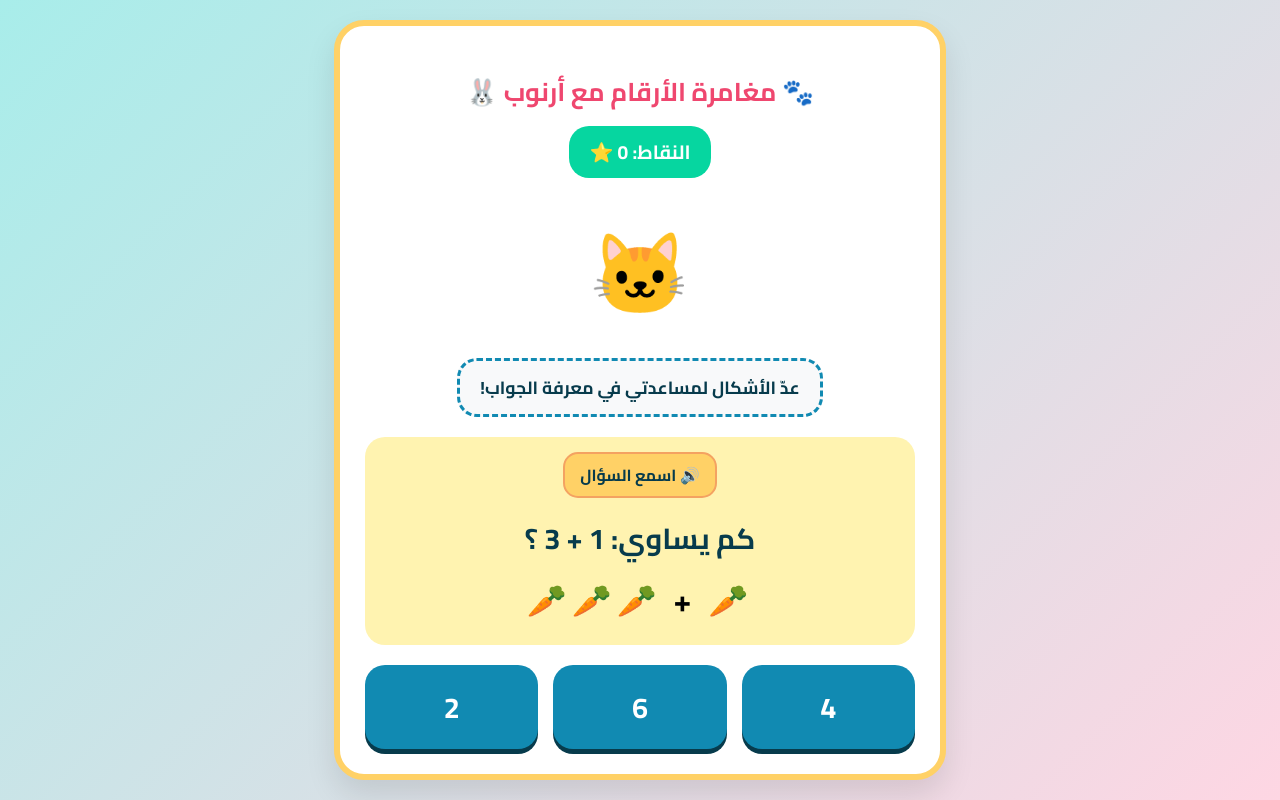
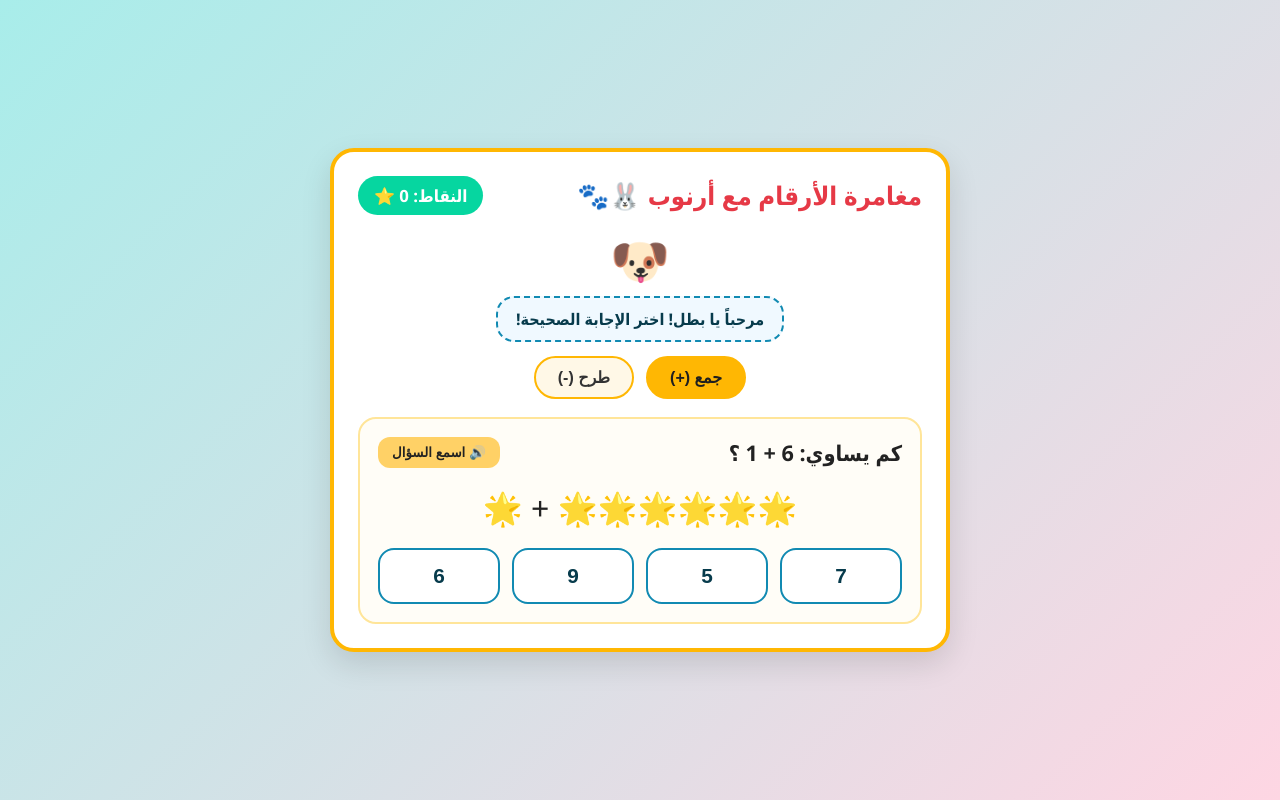
Before and after one commit to sweetozzie1/arnob-game-game, a plain HTML site: page index.html in a window 1280 px wide. Drawn offline with Linux system fonts and the light colour scheme.

Commit message:
Add files via upload
Add addition and subtraction modes

```diff
--- a/index.html
+++ b/index.html
@@ -1,34 +1,37 @@
 <!DOCTYPE html>
 <html lang="ar" dir="rtl">
 <head>
-  <meta charset="UTF-8">
-  <meta name="viewport" content="width=device-width, initial-scale=1.0">
-  <title>مغامرة الرياضيات مع الأصدقاء</title>
-  <link rel="stylesheet" href="style.css">
+  <meta charset="UTF-8" />
+  <meta name="viewport" content="width=device-width, initial-scale=1.0" />
+  <title>مغامرة الأرقام مع أرنوب</title>
+  <link rel="stylesheet" href="style.css" />
 </head>
 <body>
-  <div class="game-container">
-    <div class="header">
-      <h1>🐾 مغامرة الأرقام مع أرنوب 🐰</h1>
-      <div class="score-board">النقاط: <span id="score">0</span> ⭐</div>
+  <main class="game-container">
+    <header class="game-header">
+      <h1>مغامرة الأرقام مع أرنوب 🐰🐾</h1>
+      <div class="score-badge">النقاط: <span id="score">0</span> ⭐</div>
+    </header>
+
+    <section class="mascot-box">
+      <div id="mascot" class="mascot">🐰</div>
+      <p id="bubble" class="bubble">مرحباً يا بطل! اختر الإجابة الصحيحة!</p>
+    </section>
+
+    <div class="mode-selector" role="group" aria-label="اختر نوع العملية">
+      <button type="button" class="mode-btn active" data-mode="add">جمع (+)</button>
+      <button type="button" class="mode-btn" data-mode="sub">طرح (-)</button>
     </div>
 
-    <!-- شخصية الحيوان الأليف -->
-    <div class="mascot-area">
-      <div id="mascot" class="mascot">🐰</div>
-      <div id="speech-bubble" class="speech-bubble">مرحباً يا بطل! اضغط على أي رقم لنبدأ!</div>
-    </div>
-
-    <!-- منطقة السؤال -->
-    <div class="question-box">
-      <button id="speak-btn" class="speak-btn" title="اسمع السؤال">🔊 اسمع السؤال</button>
-      <p id="question-text">كم يساوي: 2 + 3 ؟</p>
-      <div id="visual-items" class="visual-items">🍎🍎 + 🍎🍎🍎</div>
-    </div>
-
-    <!-- أزرار الإجابات -->
-    <div id="options-container" class="options-container"></div>
-  </div>
+    <section class="question-box">
+      <div class="question-top">
+        <p id="question-text" class="question-text">كم يساوي: 2 + 3 ؟</p>
+        <button id="speak-btn" type="button" class="speak-btn">🔊 اسمع السؤال</button>
+      </div>
+      <div id="visual-items" class="visual-items"></div>
+      <div id="choices" class="choices"></div>
+    </section>
+  </main>
 
   <script src="script.js"></script>
 </body>
--- a/script.js
+++ b/script.js
@@ -1,135 +1,142 @@
-const mascots = ['🐰', '🐻', '🐶', '🐱', '🐼', '🦊'];
-const items = ['🍎', '🍌', '🍓', '🥕', '🍪', '⭐'];
+const mascots = ['🐰', '🐱', '🐶', '🐼', '🦊'];
+const symbols = ['🍎', '🍓', '🌟', '🧁', '🎈'];
 
 let score = 0;
 let currentAnswer = 0;
 let currentSpokenQuestion = '';
+let currentMode = 'add';
+let movedToNext = false;
 let nextQuestionTimeout = null;
 
 const scoreEl = document.getElementById('score');
 const mascotEl = document.getElementById('mascot');
-const bubbleEl = document.getElementById('speech-bubble');
-const questionEl = document.getElementById('question-text');
-const visualEl = document.getElementById('visual-items');
-const optionsEl = document.getElementById('options-container');
+const bubbleEl = document.getElementById('bubble');
+const questionTextEl = document.getElementById('question-text');
+const visualItemsEl = document.getElementById('visual-items');
+const choicesEl = document.getElementById('choices');
 const speakBtn = document.getElementById('speak-btn');
+const modeButtons = document.querySelectorAll('.mode-btn');
 
-function speakText(text, onEndCallback = null) {
+function playSound(type) {
   try {
-    if ('speechSynthesis' in window) {
-      window.speechSynthesis.cancel();
-      const utterance = new SpeechSynthesisUtterance(text);
-      utterance.lang = 'ar-SA';
-      utterance.rate = 0.85;
-      utterance.pitch = 1.1;
+    const AudioCtx = window.AudioContext || window.webkitAudioContext;
+    if (!AudioCtx) return;
+    const ctx = new AudioCtx();
+    const osc = ctx.createOscillator();
+    const gain = ctx.createGain();
+    osc.connect(gain);
+    gain.connect(ctx.destination);
 
-      if (onEndCallback) {
-        utterance.onend = onEndCallback;
-      }
+    if (type === 'win') {
+      osc.frequency.setValueAtTime(523.25, ctx.currentTime);
+      osc.frequency.setValueAtTime(659.25, ctx.currentTime + 0.12);
+      osc.frequency.setValueAtTime(783.99, ctx.currentTime + 0.24);
+    } else {
+      osc.frequency.setValueAtTime(260, ctx.currentTime);
+      osc.frequency.setValueAtTime(195, ctx.currentTime + 0.16);
+    }
 
-      window.speechSynthesis.speak(utterance);
-    } else if (onEndCallback) {
-      setTimeout(onEndCallback, 3500);
-    }
+    gain.gain.setValueAtTime(0.12, ctx.currentTime);
+    osc.start();
+    osc.stop(ctx.currentTime + 0.35);
   } catch (e) {
-    if (onEndCallback) {
-      setTimeout(onEndCallback, 3500);
-    }
+    // تجاهل إذا منع المتصفح الصوت قبل التفاعل
   }
 }
 
-function playSound(type) {
-  try {
-    const AudioContextClass = window.AudioContext || window.webkitAudioContext;
-    if (!AudioContextClass) return;
+function speakText(text, onDone) {
+  if (!('speechSynthesis' in window)) {
+    if (typeof onDone === 'function') onDone();
+    return;
+  }
+  window.speechSynthesis.cancel();
+  const utterance = new SpeechSynthesisUtterance(text);
+  utterance.lang = 'ar-SA';
+  utterance.rate = 0.95;
+  if (typeof onDone === 'function') {
+    utterance.onend = onDone;
+  }
+  window.speechSynthesis.speak(utterance);
+}
 
-    const audioCtx = new AudioContextClass();
-    const oscillator = audioCtx.createOscillator();
-    const gainNode = audioCtx.createGain();
+function buildMathPair() {
+  if (currentMode === 'sub') {
+    const a = Math.floor(Math.random() * 8) + 2; // 2 إلى 9
+    const b = Math.floor(Math.random() * (a + 1)); // 0 إلى a لتجنب السالب
+    return {
+      a,
+      b,
+      operator: '-',
+      answer: a - b,
+      spoken: `كم يساوي ${a} ناقص ${b}؟`
+    };
+  }
 
-    oscillator.connect(gainNode);
-    gainNode.connect(audioCtx.destination);
+  const a = Math.floor(Math.random() * 6) + 1; // 1 إلى 6
+  const b = Math.floor(Math.random() * 6) + 1; // 1 إلى 6
+  return {
+    a,
+    b,
+    operator: '+',
+    answer: a + b,
+    spoken: `كم يساوي ${a} زائد ${b}؟`
+  };
+}
 
-    if (type === 'win') {
-      oscillator.type = 'triangle';
-      oscillator.frequency.setValueAtTime(523.25, audioCtx.currentTime);
-      oscillator.frequency.setValueAtTime(659.25, audioCtx.currentTime + 0.12);
-      oscillator.frequency.setValueAtTime(783.99, audioCtx.currentTime + 0.24);
-      gainNode.gain.setValueAtTime(0.2, audioCtx.currentTime);
-      oscillator.start();
-      oscillator.stop(audioCtx.currentTime + 0.45);
-    } else {
-      oscillator.type = 'sine';
-      oscillator.frequency.setValueAtTime(300, audioCtx.currentTime);
-      oscillator.frequency.setValueAtTime(250, audioCtx.currentTime + 0.18);
-      gainNode.gain.setValueAtTime(0.15, audioCtx.currentTime);
-      oscillator.start();
-      oscillator.stop(audioCtx.currentTime + 0.35);
-    }
-  } catch (e) {
-    // تجاهل أي خطأ صوتي حتى لا يوقف اللعبة
+function buildChoices(correctAnswer) {
+  const set = new Set([correctAnswer]);
+  while (set.size < 4) {
+    const delta = Math.floor(Math.random() * 5) - 2; // -2 إلى +2
+    const candidate = Math.max(0, correctAnswer + delta);
+    set.add(candidate);
   }
+  return Array.from(set).sort(() => Math.random() - 0.5);
 }
 
 function generateQuestion() {
-  if (nextQuestionTimeout) {
-    clearTimeout(nextQuestionTimeout);
-    nextQuestionTimeout = null;
+  movedToNext = false;
+  clearTimeout(nextQuestionTimeout);
+
+  const pair = buildMathPair();
+  currentAnswer = pair.answer;
+  currentSpokenQuestion = pair.spoken;
+
+  const symbol = symbols[Math.floor(Math.random() * symbols.length)];
+  const mascot = mascots[Math.floor(Math.random() * mascots.length)];
+
+  if (mascotEl) mascotEl.textContent = mascot;
+  if (questionTextEl) {
+    questionTextEl.textContent = `كم يساوي: ${pair.a} ${pair.operator} ${pair.b} ؟`;
+  }
+  if (visualItemsEl) {
+    const leftGroup = symbol.repeat(pair.a);
+    const rightGroup = pair.b > 0 ? symbol.repeat(pair.b) : '0';
+    visualItemsEl.textContent = `${leftGroup} ${pair.operator} ${rightGroup}`;
   }
 
-  mascotEl.classList.remove('happy');
-
-  const randomMascot = mascots[Math.floor(Math.random() * mascots.length)];
-  const randomItem = items[Math.floor(Math.random() * items.length)];
-  mascotEl.textContent = randomMascot;
-
-  const num1 = Math.floor(Math.random() * 5) + 1;
-  const num2 = Math.floor(Math.random() * 5) + 1;
-  currentAnswer = num1 + num2;
-
-  questionEl.textContent = `كم يساوي: ${num1} + ${num2} ؟`;
-  visualEl.textContent = `${randomItem.repeat(num1)} + ${randomItem.repeat(num2)}`;
-  bubbleEl.textContent = 'عدّ الأشكال لمساعدتي في معرفة الجواب!';
-
-  currentSpokenQuestion = `كم يساوي ${num1} زائد ${num2} ؟`;
-  speakText(currentSpokenQuestion);
-
-  generateOptions(currentAnswer);
-}
-
-function generateOptions(correct) {
-  optionsEl.innerHTML = '';
-  const choices = [correct];
-
-  while (choices.length < 3) {
-    const wrong = Math.floor(Math.random() * 10) + 1;
-    if (!choices.includes(wrong)) {
-      choices.push(wrong);
-    }
+  if (choicesEl) {
+    choicesEl.innerHTML = '';
+    const options = buildChoices(pair.answer);
+    options.forEach((opt) => {
+      const btn = document.createElement('button');
+      btn.type = 'button';
+      btn.className = 'choice-btn';
+      btn.textContent = opt;
+      btn.onclick = () => checkAnswer(opt);
+      choicesEl.appendChild(btn);
+    });
   }
-
-  choices.sort(() => Math.random() - 0.5);
-
-  choices.forEach((choice) => {
-    const btn = document.createElement('button');
-    btn.classList.add('option-btn');
-    btn.textContent = choice;
-    btn.onclick = () => checkAnswer(choice);
-    optionsEl.appendChild(btn);
-  });
 }
 
 function checkAnswer(selected) {
   if (selected === currentAnswer) {
+    score += 1;
+    if (scoreEl) scoreEl.textContent = score;
     playSound('win');
-    score += 10;
-    scoreEl.textContent = score;
-    mascotEl.classList.add('happy');
 
-    const winMsg = 'رائع! إجابة صحيحة يا عبقري';
-    bubbleEl.textContent = `${winMsg} 🎉`;
+    const winMsg = 'أحسنت يا بطل! إجابة صحيحة!';
+    if (bubbleEl) bubbleEl.textContent = `${winMsg} 🌟`;
 
-    let movedToNext = false;
     const goNext = () => {
       if (!movedToNext) {
         movedToNext = true;
@@ -138,17 +145,31 @@ function checkAnswer(selected) {
       }
     };
 
-    nextQuestionTimeout = setTimeout(goNext, 4000);
+    nextQuestionTimeout = setTimeout(goNext, 3500);
     speakText(winMsg, () => {
-      setTimeout(goNext, 800);
+      setTimeout(goNext, 700);
     });
   } else {
     playSound('lose');
-    const tryMsg = 'حاول مرة أخرى، أنا أثق بك';
-    bubbleEl.textContent = `${tryMsg} 💪`;
+    const tryMsg = 'حاول مرة أخرى، أنا أثق بك!';
+    if (bubbleEl) bubbleEl.textContent = `${tryMsg} 💪`;
     speakText(tryMsg);
   }
 }
+
+modeButtons.forEach((btn) => {
+  btn.addEventListener('click', () => {
+    currentMode = btn.dataset.mode;
+    modeButtons.forEach((b) => b.classList.toggle('active', b === btn));
+    if (bubbleEl) {
+      bubbleEl.textContent =
+        currentMode === 'add'
+          ? 'اخترنا الجمع (+) — هيا نحسب معاً!'
+          : 'اخترنا الطرح (-) — ركّز جيداً يا بطل!';
+    }
+    generateQuestion();
+  });
+});
 
 if (speakBtn) {
   speakBtn.onclick = () => speakText(currentSpokenQuestion);
--- a/style.css
+++ b/style.css
@@ -1,130 +1,160 @@
-@import url('https://fonts.googleapis.com/css2?family=Cairo:wght@700;900&display=swap');
+* {
+  box-sizing: border-box;
+}
 
 body {
-  font-family: 'Cairo', sans-serif;
-  background: linear-gradient(135deg, #a8edea 0%, #fed6e3 100%);
+  margin: 0;
+  min-height: 100vh;
   display: flex;
   justify-content: center;
   align-items: center;
-  min-height: 100vh;
-  margin: 0;
+  padding: 20px;
+  font-family: "Segoe UI", Tahoma, Geneva, Verdana, sans-serif;
+  background: linear-gradient(135deg, #a8edea 0%, #fed6e3 100%);
+  color: #222;
 }
 
 .game-container {
+  width: 100%;
+  max-width: 620px;
   background: #ffffff;
-  width: 90%;
-  max-width: 550px;
-  border-radius: 30px;
-  padding: 25px;
-  box-shadow: 0 15px 30px rgba(0,0,0,0.1);
-  text-align: center;
-  border: 6px solid #ffd166;
+  border: 4px solid #ffb703;
+  border-radius: 24px;
+  padding: 24px;
+  box-shadow: 0 12px 30px rgba(0, 0, 0, 0.12);
 }
 
-.header h1 {
-  color: #ef476f;
-  font-size: 1.6rem;
-  margin-bottom: 10px;
+.game-header {
+  display: flex;
+  flex-wrap: wrap;
+  justify-content: space-between;
+  align-items: center;
+  gap: 12px;
+  margin-bottom: 16px;
 }
 
-.score-board {
-  background: #06d6a0;
-  color: white;
-  display: inline-block;
-  padding: 8px 20px;
-  border-radius: 20px;
-  font-size: 1.2rem;
+.game-header h1 {
+  margin: 0;
+  font-size: 1.6rem;
+  color: #e63946;
 }
 
-.mascot-area {
-  margin: 20px 0;
-  display: flex;
-  flex-direction: column;
-  align-items: center;
+.score-badge {
+  background: #06d6a0;
+  color: #ffffff;
+  font-weight: bold;
+  padding: 8px 16px;
+  border-radius: 999px;
+  font-size: 1.05rem;
+}
+
+.mascot-box {
+  text-align: center;
+  margin-bottom: 12px;
 }
 
 .mascot {
-  font-size: 5rem;
-  transition: transform 0.3s ease;
+  font-size: 3rem;
+  line-height: 1.2;
+}
+
+.bubble {
+  display: inline-block;
+  margin: 8px auto 0;
+  padding: 10px 18px;
+  border: 2px dashed #118ab2;
+  border-radius: 18px;
+  background: #f0f9ff;
+  font-weight: bold;
+  color: #073b4c;
+}
+
+.mode-selector {
+  display: flex;
+  justify-content: center;
+  gap: 12px;
+  margin: 14px 0 18px;
+}
+
+.mode-btn {
+  padding: 10px 22px;
+  font-size: 1rem;
+  font-weight: bold;
+  border: 2px solid #ffb703;
+  border-radius: 999px;
+  background-color: #fff8e7;
+  color: #333;
+  cursor: pointer;
+  transition: transform 0.15s ease, background-color 0.2s ease;
+}
+
+.mode-btn:hover {
+  transform: translateY(-2px);
+}
+
+.mode-btn.active {
+  background-color: #ffb703;
+  color: #1f1f1f;
+}
+
+.question-box {
+  background: #fffdf7;
+  border-radius: 18px;
+  padding: 18px;
+  border: 2px solid #ffe599;
+}
+
+.question-top {
+  display: flex;
+  flex-wrap: wrap;
+  justify-content: space-between;
+  align-items: center;
+  gap: 10px;
+}
+
+.question-text {
+  margin: 0;
+  font-size: 1.35rem;
+  font-weight: bold;
+}
+
+.speak-btn {
+  padding: 8px 14px;
+  border: none;
+  border-radius: 12px;
+  background: #ffd166;
+  color: #222;
+  font-weight: bold;
   cursor: pointer;
 }
 
-.mascot.happy {
-  animation: bounce 0.6s infinite alternate;
+.visual-items {
+  margin: 18px 0;
+  font-size: 2rem;
+  text-align: center;
+  min-height: 44px;
 }
 
-@keyframes bounce {
-  from { transform: translateY(0); }
-  to { transform: translateY(-20px); }
+.choices {
+  display: grid;
+  grid-template-columns: repeat(auto-fit, minmax(95px, 1fr));
+  gap: 12px;
+  margin-top: 14px;
 }
 
-.speech-bubble {
-  background: #f8f9fa;
-  border: 3px dashed #118ab2;
-  padding: 10px 20px;
-  border-radius: 20px;
+.choice-btn {
+  padding: 14px;
+  font-size: 1.3rem;
+  font-weight: bold;
+  border: 2px solid #118ab2;
+  border-radius: 16px;
+  background: #ffffff;
   color: #073b4c;
-  margin-top: 10px;
-  font-size: 1.1rem;
+  cursor: pointer;
+  transition: transform 0.15s ease, background-color 0.2s ease;
 }
 
-.question-box {
-  background: #fff3b0;
-  padding: 15px;
-  border-radius: 20px;
-  margin-bottom: 20px;
+.choice-btn:hover {
+  transform: translateY(-2px);
+  background: #e0f7fa;
 }
-
-.speak-btn {
-  background: #ffd166;
-  color: #073b4c;
-  border: 2px solid #f4a261;
-  padding: 6px 15px;
-  border-radius: 15px;
-  font-family: 'Cairo', sans-serif;
-  font-size: 1rem;
-  font-weight: bold;
-  cursor: pointer;
-  margin-bottom: 8px;
-  transition: transform 0.2s;
-}
-
-.speak-btn:hover {
-  transform: scale(1.05);
-  background: #fcbf49;
-}
-
-#question-text {
-  font-size: 1.8rem;
-  color: #073b4c;
-  margin: 5px 0;
-}
-
-.visual-items {
-  font-size: 2rem;
-  letter-spacing: 5px;
-}
-
-.options-container {
-  display: grid;
-  grid-template-columns: repeat(3, 1fr);
-  gap: 15px;
-}
-
-.option-btn {
-  background: #118ab2;
-  color: white;
-  border: none;
-  padding: 15px;
-  font-size: 1.8rem;
-  font-family: 'Cairo', sans-serif;
-  border-radius: 20px;
-  cursor: pointer;
-  box-shadow: 0 5px 0 #073b4c;
-  transition: transform 0.1s;
-}
-
-.option-btn:active {
-  transform: translateY(5px);
-  box-shadow: none;
-}
```
